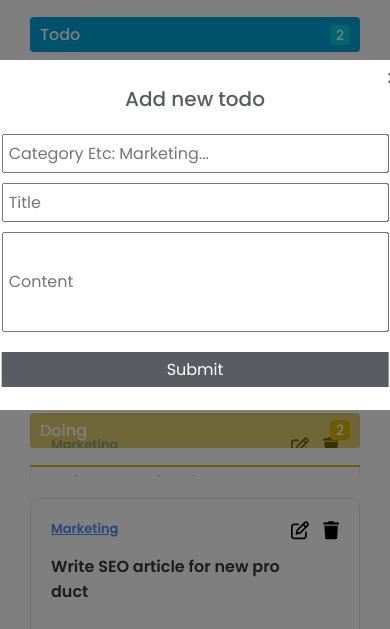
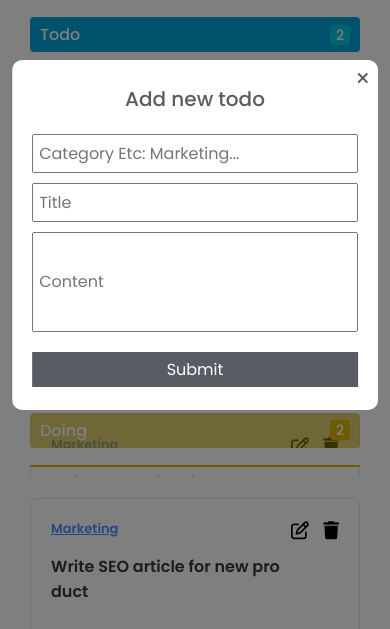
Before and after one commit to yuhwepo/Tasks, a plain HTML site: page index.html in a window 390 px wide. Both pictures are taken after a click on the button "New task". Shown: the part 187-816 px from the top of the page. Drawn offline with Linux system fonts and the light colour scheme.

Commit message:
fix task-form width

```diff
--- a/assets/css/responsive.css
+++ b/assets/css/responsive.css
@@ -32,13 +32,19 @@
     border: 1px solid var(--text-color);
     border-radius: 5px;
   }
+
   .task {
     height: calc(100vh / 2.4);
   }
+
   .task-list:nth-child(2) {
     height: calc(100vh - 450px);
   }
+
   .task:nth-child(3) .task-list {
     height: calc(100vh - 500px);
   }
+  .task-form {
+    width: calc(1280px / 3.5);
+  }
 }
```
